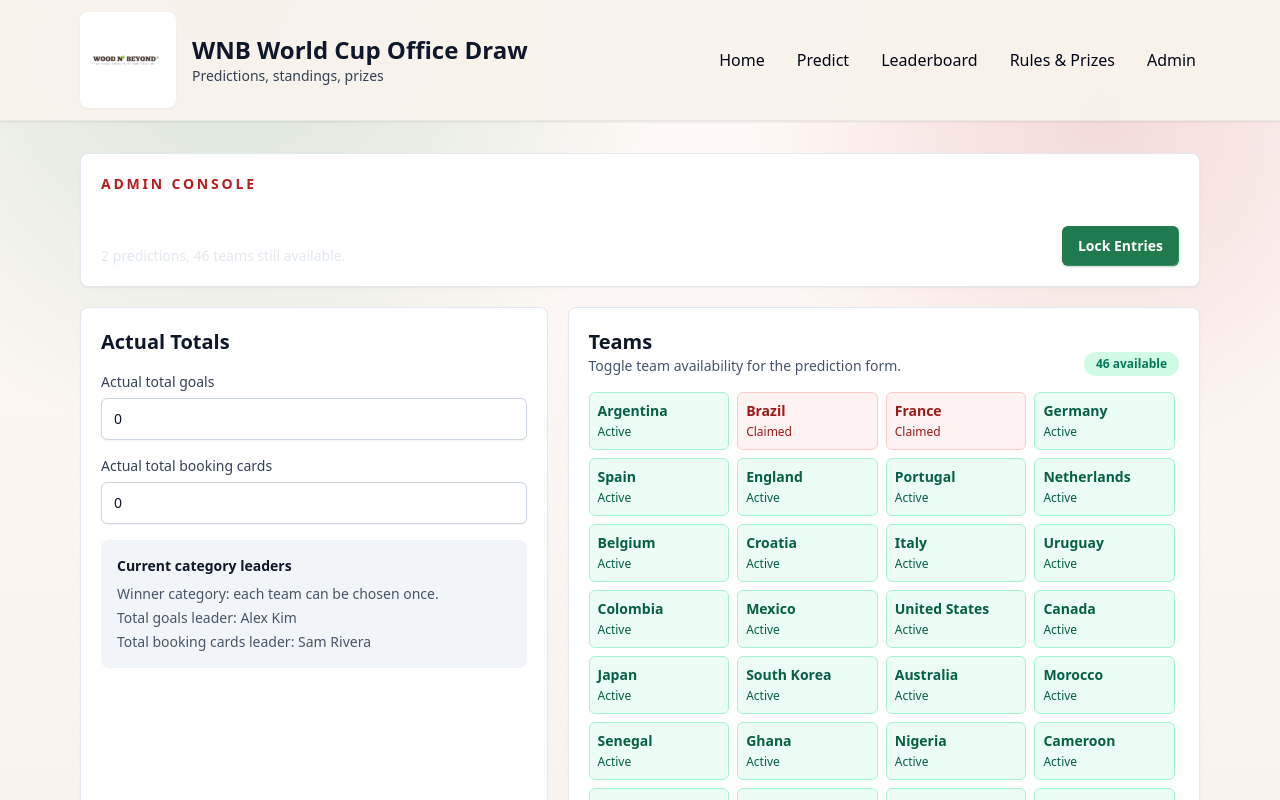
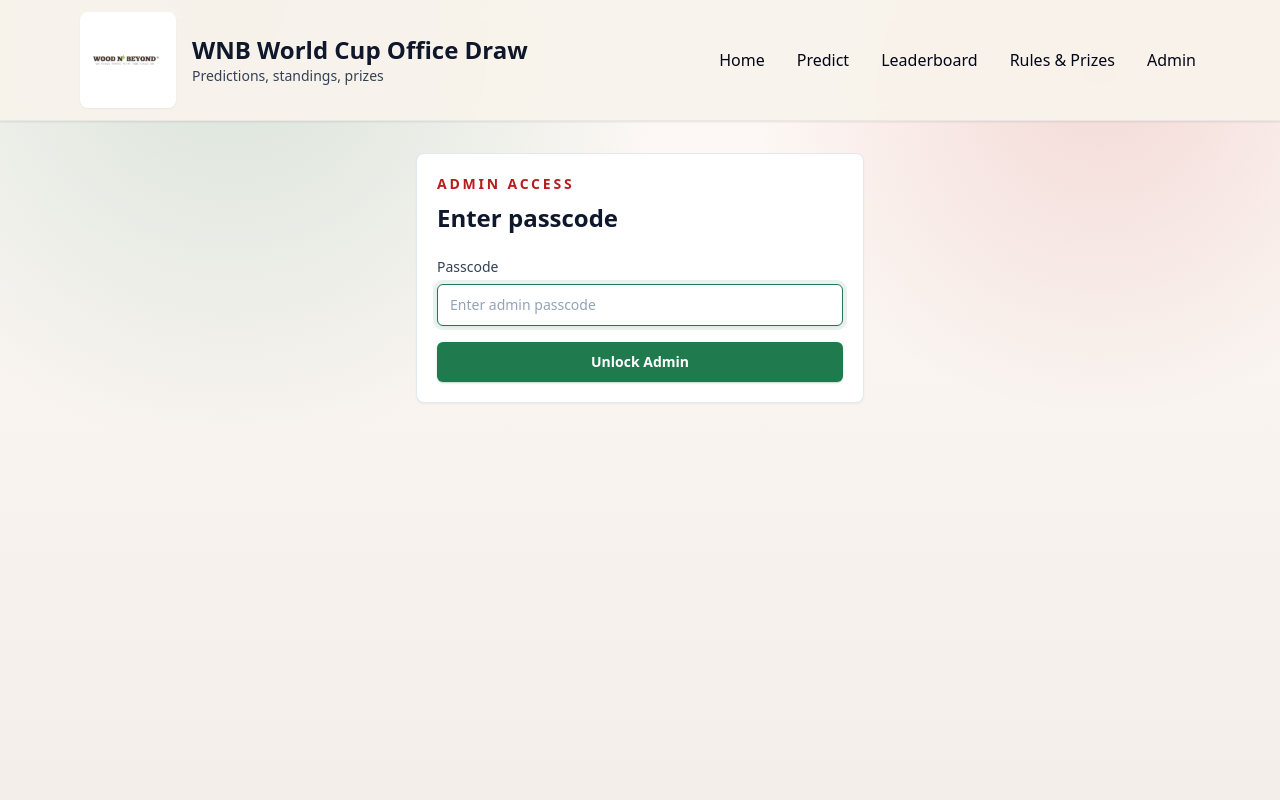
Before and after one commit to Jonisapi/jonathan-sapir, a Next.js app: page /admin in a window 1280 px wide. Shown: the top 800 px of the page. Built offline with nearby package versions, Linux system fonts and the light colour scheme.

Commit message:
Add admin passcode and simplify homepage

```diff
--- a/app/admin/page.tsx
+++ b/app/admin/page.tsx
@@ -1,12 +1,55 @@
 'use client';
+import { FormEvent, useState } from 'react';
 import { useAppState } from '../components/AppState';
+
+const ADMIN_PASSCODE = '8888';
 
 export default function AdminPage() {
   const { predictions, admin, setAdmin } = useAppState();
+  const [passcode, setPasscode] = useState('');
+  const [isAuthorized, setIsAuthorized] = useState(false);
+  const [error, setError] = useState('');
   const winnerGoals = [...predictions].sort((a, b) => Math.abs(a.totalGoals - admin.actualGoals) - Math.abs(b.totalGoals - admin.actualGoals) || a.submittedAt.localeCompare(b.submittedAt))[0];
   const winnerCards = [...predictions].sort((a, b) => Math.abs(a.totalCards - admin.actualCards) - Math.abs(b.totalCards - admin.actualCards) || a.submittedAt.localeCompare(b.submittedAt))[0];
   const claimedTeams = new Set(predictions.map((prediction) => prediction.winner));
   const availableCount = admin.teams.filter((team) => team.status === 'active' && !claimedTeams.has(team.name)).length;
+
+  const unlockAdmin = (event: FormEvent<HTMLFormElement>) => {
+    event.preventDefault();
+    if (passcode === ADMIN_PASSCODE) {
+      setIsAuthorized(true);
+      setError('');
+      return;
+    }
+    setError('Incorrect passcode.');
+  };
+
+  if (!isAuthorized) {
+    return (
+      <main className="mx-auto max-w-md">
+        <section className="card">
+          <p className="text-sm font-semibold uppercase tracking-[0.2em] text-brand-gold">Admin access</p>
+          <h1 className="mt-2 text-2xl font-bold">Enter passcode</h1>
+          <form className="mt-5 space-y-4" onSubmit={unlockAdmin}>
+            <label className="text-sm font-medium text-slate-700">
+              Passcode
+              <input
+                autoFocus
+                className="field mt-1.5"
+                inputMode="numeric"
+                type="password"
+                value={passcode}
+                onChange={(event) => setPasscode(event.target.value)}
+                placeholder="Enter admin passcode"
+              />
+            </label>
+            <button className="btn-primary w-full" type="submit">Unlock Admin</button>
+            {error && <p className="text-sm font-medium text-red-700">{error}</p>}
+          </form>
+        </section>
+      </main>
+    );
+  }
 
   return (
     <main className="space-y-5">
--- a/app/page.tsx
+++ b/app/page.tsx
@@ -51,29 +51,6 @@ export default function HomePage() {
           </article>
         ))}
       </section>
-
-      <section className="grid grid-cols-1 gap-4 sm:grid-cols-2 lg:grid-cols-4">
-        <Link className="card group transition hover:-translate-y-0.5 hover:border-brand-teal hover:shadow-md" href="/predict">
-          <span className="text-sm font-semibold text-brand-teal">Entry</span>
-          <h3 className="mt-2 font-semibold">Submit Prediction</h3>
-          <p className="mt-2 text-sm text-slate-600">Add your winner, goals, and cards picks.</p>
-        </Link>
-        <Link className="card transition hover:-translate-y-0.5 hover:border-brand-teal hover:shadow-md" href="/leaderboard">
-          <span className="text-sm font-semibold text-brand-teal">Standings</span>
-          <h3 className="mt-2 font-semibold">View Leaderboard</h3>
-          <p className="mt-2 text-sm text-slate-600">See rankings across all prize categories.</p>
-        </Link>
-        <Link className="card transition hover:-translate-y-0.5 hover:border-brand-teal hover:shadow-md" href="/rules">
-          <span className="text-sm font-semibold text-brand-teal">Game</span>
-          <h3 className="mt-2 font-semibold">Rules & Prizes</h3>
-          <p className="mt-2 text-sm text-slate-600">Check scoring, tie-breaks, and prize examples.</p>
-        </Link>
-        <Link className="card transition hover:-translate-y-0.5 hover:border-brand-teal hover:shadow-md" href="/admin">
-          <span className="text-sm font-semibold text-brand-teal">Ops</span>
-          <h3 className="mt-2 font-semibold">Admin Controls</h3>
-          <p className="mt-2 text-sm text-slate-600">Lock entries and update actual totals.</p>
-        </Link>
-      </section>
     </main>
   );
 }
```
